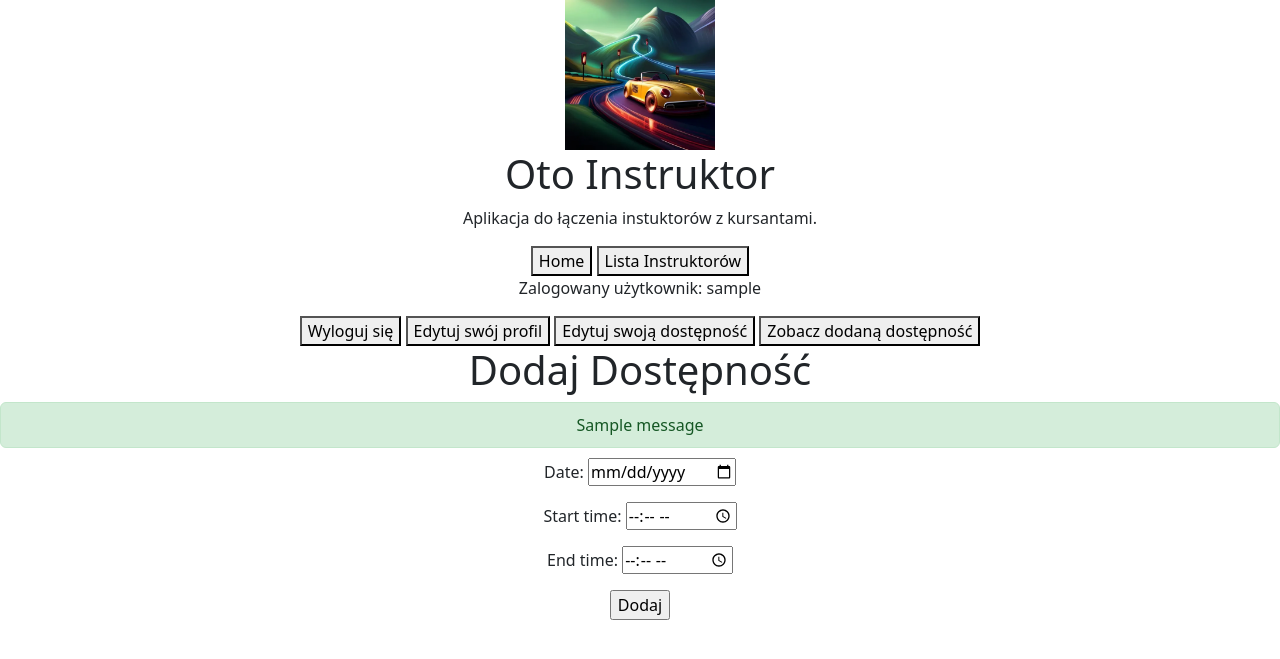
After one commit to TheRizzy/Oto_Instruktor, a Django app: page /instructor_add_availability/ in a window 1280 px wide. The commit adds this page. Shown: the top 659 px of the page. Run offline with Django 4.2, Linux system fonts and the light colour scheme; a user stored in the database is signed in; tables that the repository leaves empty hold one stand-in row (values such as "Sample post"); one stand-in notice (Sample message) is shown; some libraries are stand-ins or nearby versions.

Commit message:
add availability models and form for adding this and view

```diff
--- a/Oto_Instruktor_project/Oto_Instruktor_project/settings.py
+++ b/Oto_Instruktor_project/Oto_Instruktor_project/settings.py
@@ -42,6 +42,7 @@ INSTALLED_APPS = [
     'django.contrib.messages',
     'django.contrib.staticfiles',
     'driving_instructor',
+    'bootstrap5',
 ]
 
 MIDDLEWARE = [
@@ -118,7 +119,7 @@ TIME_ZONE = 'UTC'
 
 USE_I18N = True
 
-USE_TZ = True
+USE_TZ = False
 
 
 # Static files (CSS, JavaScript, Images)
--- a/Oto_Instruktor_project/Oto_Instruktor_project/urls.py
+++ b/Oto_Instruktor_project/Oto_Instruktor_project/urls.py
@@ -26,7 +26,11 @@ urlpatterns = [
     path('register_instructor/', ex_views.RegisterInstructor.as_view(), name='register_instructor'),
     path('login/', ex_views.loginView.as_view(), name='login'),
     path('logout/', ex_views.logoutView.as_view(), name='logout'),
-    path('list_instructors/', ex_views.instructorListView.as_view(), name='list_instructors'),
+    path('instructors_list/', ex_views.instructorListView.as_view(), name='instructors_list'),
     path('instructor_profile/<int:pk>/', ex_views.InstructorProfileView.as_view(), name='instructor_profile'),
+    path('instructor_detail/<int:pk>', ex_views.InstructorDetailView.as_view(), name='instructor_detail'),
+    path('instructor_add_availability/', ex_views.AddAvailabilityView.as_view(), name='instructor_add_availability'),
+    path('instructor_availability/', ex_views.InstructorAvailabilityView.as_view(), name='instructor_availability_view')
+
 
 ]
--- a/Oto_Instruktor_project/driving_instructor/forms.py
+++ b/Oto_Instruktor_project/driving_instructor/forms.py
@@ -1,7 +1,12 @@
 from django import forms
 from django.contrib.auth.forms import UserCreationForm
-from .models import Instructor, InstructorProfile
+from .models import Instructor, InstructorProfile, Availability
 from django.contrib.auth.models import User
+from django.core.exceptions import ValidationError
+from django.utils.translation import gettext_lazy as _
+from django.utils import timezone
+
+
 
 class RegisterInstructorForm(UserCreationForm):
     """
@@ -29,3 +34,34 @@ class InstructorProfileForm(forms.ModelForm):
     class Meta:
         model = InstructorProfile
         fields = ['title', 'description', 'personal_data', 'company_data', 'work_region', 'hourly_rate']
+
+
+class AvailabilityForm(forms.Form):
+    date = forms.DateField(widget=forms.DateInput(attrs={'type': 'date'}))
+    start_time = forms.TimeField(widget=forms.TimeInput(attrs={'type': 'time'}))
+    end_time = forms.TimeField(widget=forms.TimeInput(attrs={'type': 'time'}))
+
+    def clean(self):
+        cleaned_data = super().clean()
+        date = cleaned_data.get('date')
+        start_time = cleaned_data.get('start_time')
+        end_time = cleaned_data.get('end_time')
+
+        # Sprawdzenie, czy data i czas są w przyszłości
+        if date and start_time:
+            start_datetime = timezone.datetime.combine(date, start_time)
+            if start_datetime < timezone.now():
+                raise ValidationError(_("Start time must be in the future."))
+
+        # Sprawdzenie, czy end_time > start_time
+        if start_time and end_time and end_time <= start_time:
+            raise ValidationError(_("End time must be after start time."))
+
+        return cleaned_data
+
+
+class ReservationForm(forms.Form):
+    date = forms.DateField(widget=forms.HiddenInput())
+    start_time = forms.TimeField(widget=forms.HiddenInput())
+    end_time = forms.TimeField(widget=forms.HiddenInput())
+    comment = forms.CharField(widget=forms.Textarea, required=False)
--- a/Oto_Instruktor_project/driving_instructor/templates/driving_instructor/base.html
+++ b/Oto_Instruktor_project/driving_instructor/templates/driving_instructor/base.html
@@ -1,14 +1,18 @@
 {% load static %}
 <!doctype html>
 <html>
-    <head><meta charset="utf-8"></head>
+    <head><meta charset="utf-8">
+        {% load bootstrap5 %}
+        {% bootstrap_css %}
+        {% bootstrap_javascript %}
+    </head>
     <style>
         /* Style for center all page */
         body {
             text-align: center;
         }
 
-        /* Style for success alert in editing profile */
+        /* Style for success alert */
         .alert.success {
             background-color: #d4edda;
             color: #155724;
@@ -17,7 +21,7 @@
             margin-bottom: 10px;
         }
 
-        /* Style for error alert in editing profile */
+        /* Style for error alert */
         .alert.error {
             background-color: #f8d7da;
             color: #721c24;
@@ -25,19 +29,27 @@
             padding: 10px;
             margin-bottom: 10px;
         }
+
+        {% block style %}
+
+        {% endblock style %}
     </style>
     <body>
         <img src="{% static 'logo.jpg' %}" width="150" height="150">
         <h1>Oto Instruktor</h1>
         <p>Aplikacja do łączenia instuktorów z kursantami.</p>
         <a href="{% url 'home' %}"><button>Home</button></a>
-        <a href="{% url 'list_instructors' %}"><button>Lista Instruktorów</button></a>
+        <a href="{% url 'instructors_list' %}"><button>Lista Instruktorów</button></a>
 
         {% if user.is_authenticated %}
             <br>
             <p>Zalogowany użytkownik: {{ user.username }}</p>
             <a href="{% url 'logout' %}"><button>Wyloguj się</button></a>
-            <a href="{% url 'instructor_profile' user.pk %}"><button>Edytuj swój profil</button></a>
+                <!-- Here need add check if user is instructor - if true:  -->
+                <a href="{% url 'instructor_profile' user.pk %}"><button>Edytuj swój profil</button></a>
+                <a href="{% url 'instructor_add_availability'%}"><button>Edytuj swoją dostępność</button></a>
+                <a href="{% url 'instructor_availability_view'%}"><button>Zobacz dodaną dostępność</button></a>
+
         {% else %}
             <br>
             <p>Nie jesteś zalogowany.</p>
@@ -50,5 +62,11 @@
         {% block content %}
 
         {% endblock %}
+
+        <script>
+        // {% block script %}
+
+        // {% endblock script %}
+        </script>
     </body>
 </html>
--- /dev/null
+++ b/Oto_Instruktor_project/driving_instructor/templates/driving_instructor/instructorAddAvailabilityView.html
@@ -0,0 +1,21 @@
+{% extends "driving_instructor/base.html" %}
+
+{% block content %}
+
+<h1>Dodaj Dostępność</h1>
+
+{% if messages %}
+{% for message in messages %}
+    <div {% if message.tags %}class="alert {{ message.tags }}"{% endif %}>
+        {{ message }}
+    </div>
+{% endfor %}
+{% endif %}
+
+<form method="post">
+    {% csrf_token %}
+    {{ form.as_p }}
+    <input type="submit" value="Dodaj">
+</form>
+
+{% endblock %}
--- a/Oto_Instruktor_project/driving_instructor/views.py
+++ b/Oto_Instruktor_project/driving_instructor/views.py
@@ -1,12 +1,16 @@
 from django.forms.models import BaseModelForm
+from django.shortcuts import render, redirect
 from django.http import HttpResponse
 from django.urls import reverse, reverse_lazy
-from django.views.generic import ListView, TemplateView, FormView, UpdateView
+from django.views import View
+from django.views.generic import ListView, TemplateView, FormView, UpdateView, DetailView
 from django.contrib import messages
 from django.contrib.auth.views import LoginView, LogoutView
 from django.contrib.auth.mixins import LoginRequiredMixin
-from .models import User, Instructor, InstructorProfile
-from .forms import RegisterInstructorForm, RegisterClientForm, InstructorProfileForm
+from .models import User, Instructor, InstructorProfile, Availability, Reservation
+from .forms import RegisterInstructorForm, RegisterClientForm, InstructorProfileForm, ReservationForm, AvailabilityForm
+from django.contrib.auth.decorators import login_required
+from django.utils import timezone
 
 
 
@@ -29,13 +33,9 @@ class instructorListView(ListView):
     """
     Class view for display list of instructors.
     """
-    model = User
-    template_name = 'driving_instructor/listInstructorsView.html'
+    model = InstructorProfile
+    template_name = 'driving_instructor/instructorsListView.html'
     context_object_name = 'instructors'
-
-    def get_queryset(self):
-        # get list of instructors
-        return User.objects.filter(instructor=True)
 
 
 class RegisterInstructor(FormView):
@@ -57,7 +57,6 @@ class RegisterInstructor(FormView):
         user = form.save()
         Instructor.objects.create(user=user, is_instructor=True, legitimacy=form.cleaned_data['legitimacy'])
         return super().form_valid(form)
-
 
 
 class RegisterClient(FormView):
@@ -136,3 +135,77 @@ class InstructorProfileView(LoginRequiredMixin, UpdateView):
         response = super().form_invalid(form)
         messages.error(self.request, 'Wystąpił bład podczas zapisu informacj.')
         return response
+
+
+class InstructorDetailView(DetailView):
+    model = InstructorProfile
+    template_name = 'driving_instructor/instructorDetail.html'
+    context_object_name = 'instructor'
+
+
+
+
+class AddAvailabilityView(LoginRequiredMixin, View):
+    template_name = 'driving_instructor/instructorAddAvailabilityView.html'
+    form_class = AvailabilityForm
+
+    def get(self, request):
+        form = self.form_class()
+        return render(request, self.template_name, {'form': form})
+
+    def post(self, request):
+        form = self.form_class(request.POST)
+        if form.is_valid():
+            # Get login instructor
+            instructor = Instructor.objects.get(user=request.user)
+
+            # Get data from form
+            date = form.cleaned_data['date']
+            start_time = form.cleaned_data['start_time']
+            end_time = form.cleaned_data['end_time']
+
+            # Create object of Availability and save to database
+            availability = Availability(instructor=instructor, date=date, start_time=start_time, end_time=end_time)
+            availability.save()
+            messages.success(self.request, 'Dostępność została pomyślnie dodana.')
+            return redirect('instructor_add_availability')
+        return render(request, self.template_name, {'form': form})
+
+
+class InstructorAvailabilityView(LoginRequiredMixin, View):
+    template_name = 'driving_instructor/instructorAvailabilityView.html'
+
+    def get(self, request):
+        # Get login
+        instructor = Instructor.objects.get(user=request.user)
+
+        # Get availabilities assigned to instructor
+        availabilities = Availability.objects.filter(instructor=instructor, date__gte=timezone.now().date())
+        return render(request, self.template_name, {'availabilities': availabilities})
+
+# @login_required
+# def instructor_detail(request, instructor_id):
+#     # Wyświetlenie szczegółów instruktora, wraz z wolnymi terminami zajęć
+
+
+
+# @login_required
+# def make_reservation(request, instructor_id, date, start_time, end_time):
+#     if request.method == 'POST':
+#         form = ReservationForm(request.POST)
+#         if form.is_valid():
+#             # Obsługa zapisu rezerwacji
+#     else:
+#         # Wyświetlenie formularza do rezerwacji zajęć
+
+# @login_required
+# def instructor_reservations(request, instructor_id):
+#     # Wyświetlenie listy rezerwacji dla danego instruktora
+
+# @login_required
+# def confirm_reservation(request, reservation_id):
+#     # Obsługa potwierdzenia rezerwacji przez instruktora
+
+# @login_required
+# def reject_reservation(request, reservation_id):
+#     # Obsługa odrzucenia rezerwacji przez instruktora
```
Also changed, not shown: Oto_Instruktor_project/driving_instructor/models.py (+18 -3 lines), Oto_Instruktor_project/driving_instructor/templates/driving_instructor/instructorAvailabilityView.html (added, +12 -0 lines), Oto_Instruktor_project/driving_instructor/templates/driving_instructor/instructorDetail.html (added, +18 -0 lines), Oto_Instruktor_project/driving_instructor/templates/driving_instructor/instructorsListView.html (added, +22 -0 lines), Oto_Instruktor_project/driving_instructor/templates/driving_instructor/listInstructorsView.html (deleted, +0 -14 lines), Oto_Instruktor_project/driving_instructor/migrations/0004_instructorprofile_availability.py (added), Oto_Instruktor_project/driving_instructor/migrations/0005_reservation_availability.py (added).
